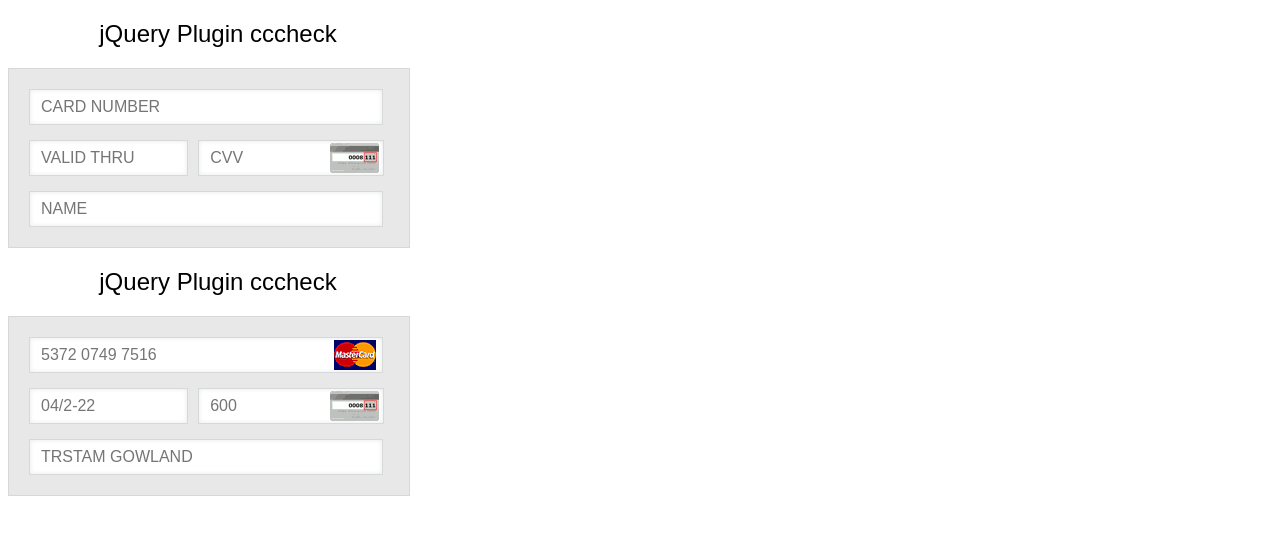
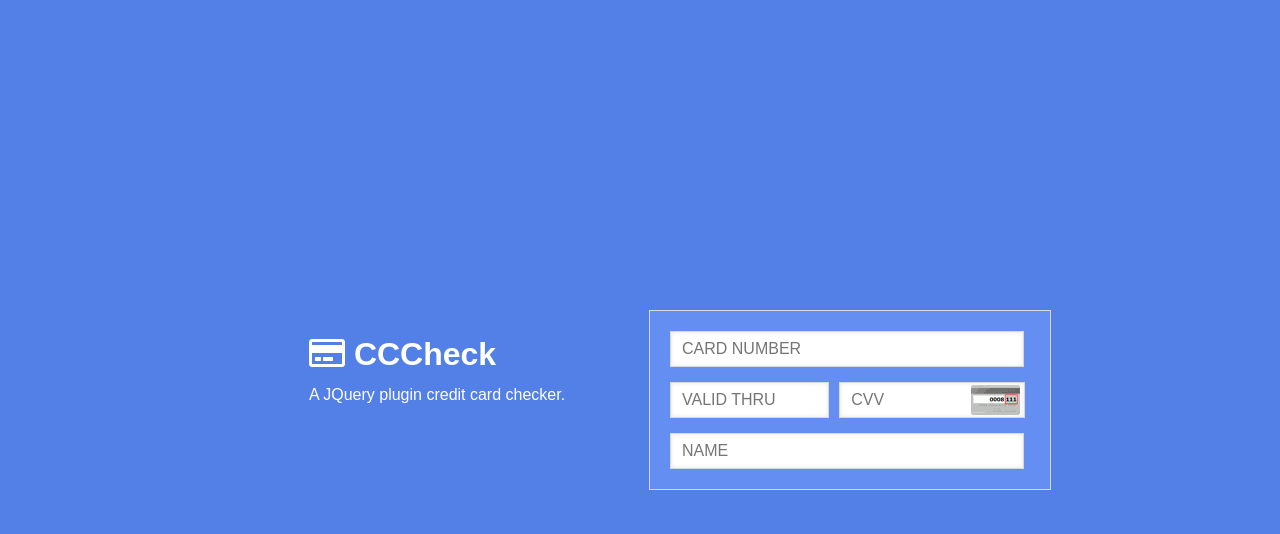
Before and after one commit to RuanAragao/cccheck, a website: page index.html in a window 1280 px wide. Drawn offline with nearby package versions, Linux system fonts and the light colour scheme.

Commit message:
Fix form design

```diff
--- a/index.html
+++ b/index.html
@@ -4,14 +4,29 @@
 <meta charset=utf-8 />
 <title>cccheck - credit card check</title>
 <link rel="stylesheet" href="./dist/css/cccheck.css" type="text/css">
+<link rel="stylesheet" href="https://cdnjs.cloudflare.com/ajax/libs/font-awesome/5.11.2/css/all.css" type="text/css">
 <style type="text/css">
 	body {
 		font-family: Arial, Helvetica, sans-serif;
+		background: #5380E7;
+
 	}
 	.main-header {
 		width: 360px;
 		text-align: center;
 		padding: 0px 30px;
+	}
+	#main {
+		display: flex;
+		color: white;
+		position: absolute;
+		top: 50%;
+		left: 50%;
+		-ms-transform: translate(-50%, -50%);
+		transform: translate(-50%, -50%);
+	}
+	.header-content{
+		padding-left: 50px;
 	}
 	#credit-card {
 		display: block;
@@ -20,10 +35,18 @@
 		position: relative;
 		border: 1px solid #d5d9da;
 		padding: 20px;
-		background: #e8e8e8;
+		background: #648EF1;
 	}
 	h1 {
-		font-weight: 500;
+
+		text-align: left;
+		font-weight: 600;
+		font-size: 2rem;
+		line-height: 0;
+	}
+	p {
+		text-align: left;
+		line-height: 0;
 	}
 	#credit-card label{margin-right:5px;}
 	#credit-card input {
@@ -80,7 +103,10 @@
 <body>
 	<section id="main">
 		<div class="main-header">
-			<h1>jQuery Plugin cccheck</h1>
+			<div class="header-content">
+				<h1><i class="far fa-credit-card"></i> CCCheck</h1>
+				<p>A JQuery plugin credit card checker.</p>
+			</div>
 		</div>
 		<form id="credit-card">
 			<div class="row">
@@ -104,33 +130,6 @@
 			</div>
 		</form>
 	</section>
-	<section id="mockup">
-		<div class="main-header">
-			<h1>jQuery Plugin cccheck</h1>
-		</div>
-		<form id="credit-card">
-			<div class="row">
-				<div>
-					<input type="text" id="cc-number" required="required" placeholder="5372 0749 7516">
-					<i class="i-icon-payment i-icon-card-num"></i>
-				</div>
-			</div>
-			<div class="row">
-				<div class="col-1">
-					<input type="text" id='cc-expiration' required="required" placeholder="04/2-22">
-				</div>
-				<div class="col-2">
-					<input type="text" id="cc-cvv" required="required" placeholder="600">
-					<i class="i-icon-payment i-icon-cvv2"></i>
-				</div>
-			</div>
-			<div class="last-row">
-				<div>
-					<input type="text" id="cc-name" required="required" placeholder="TRSTAM GOWLAND">
-				</div>
-			</div>
-		</form>
-	</section>
  <script src="https://code.jquery.com/jquery-3.4.1.min.js"></script>
  <script src="./dist/js/jquery.cccheck.js"></script>
 
```
